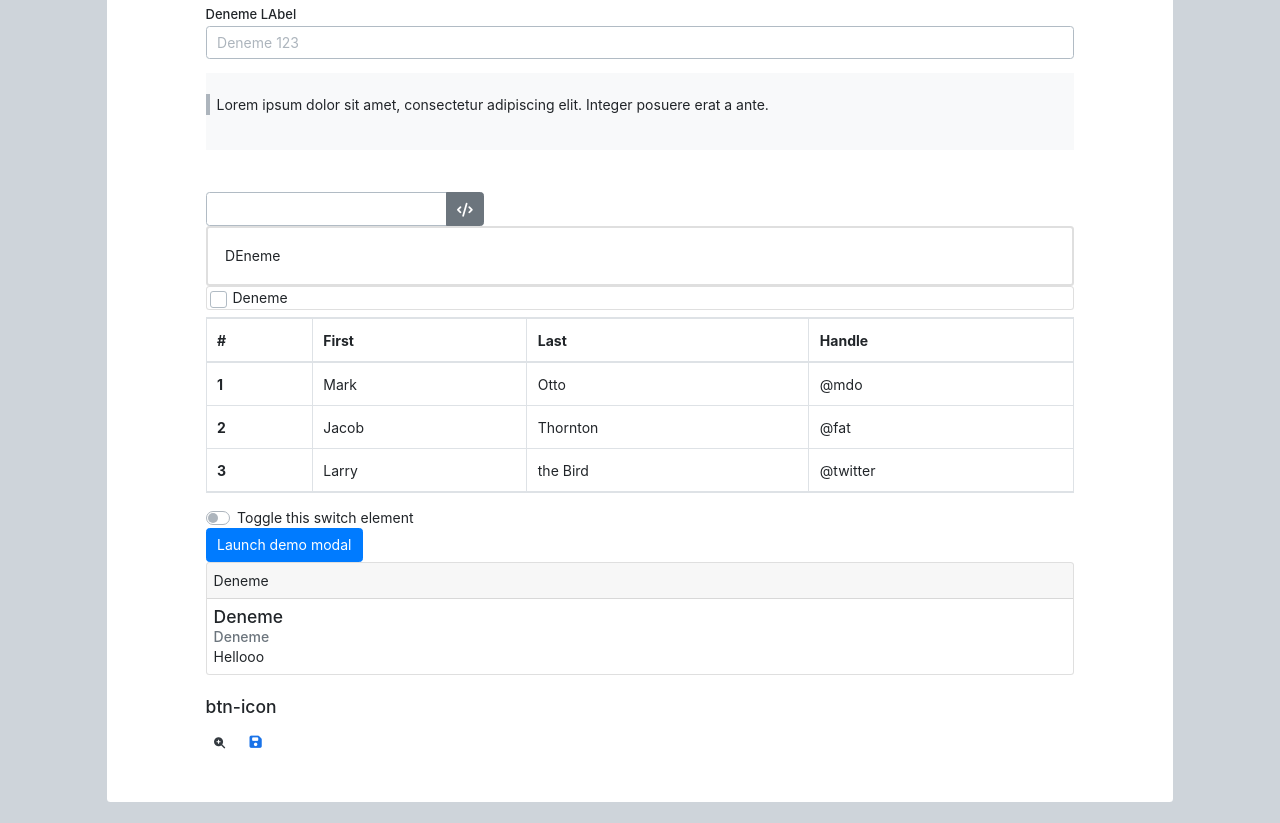
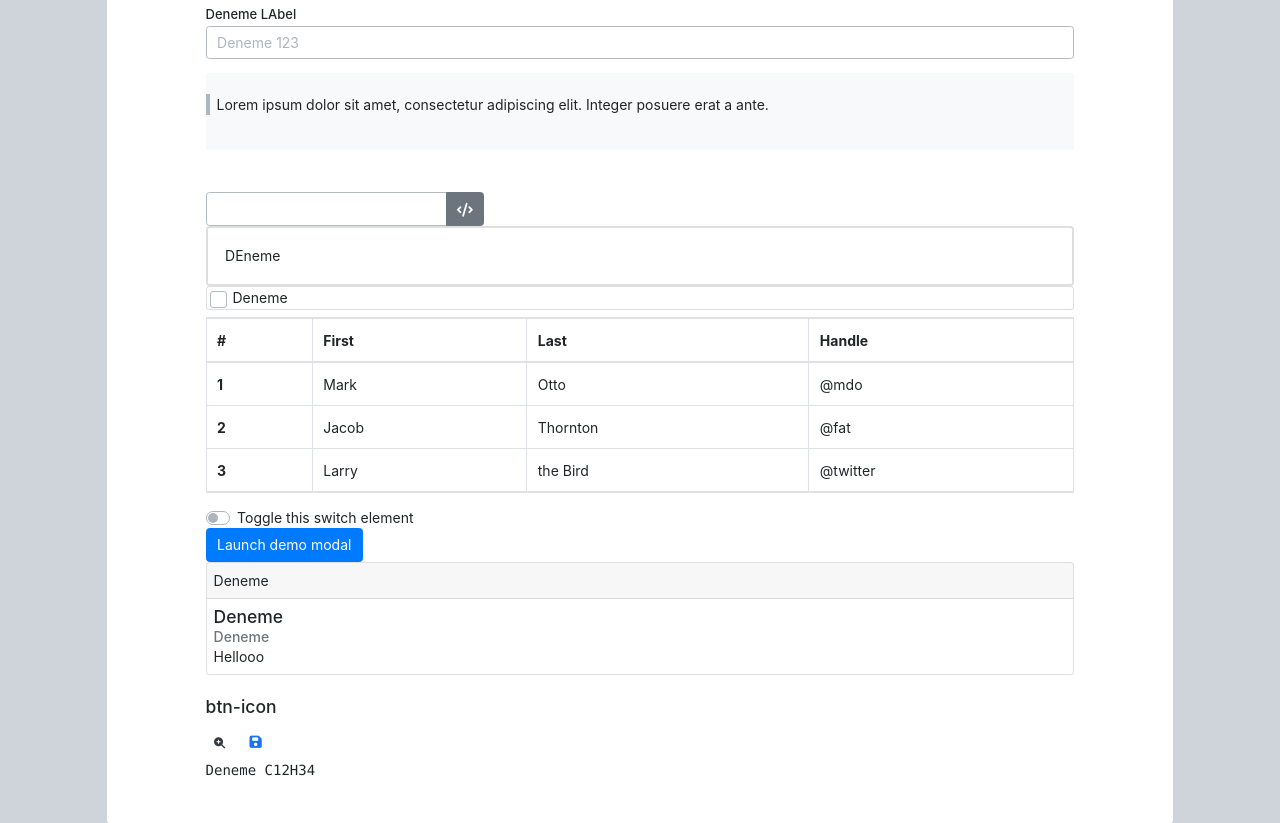
Before and after one commit to aydoganab/otmnew_design, a website: page src/home.html in a window 1280 px wide. Shown: the part 409-1232 px from the top of the page. Before the commit the page ends 1211 px from the top, so only its background shows below. Drawn offline with Linux system fonts and the light colour scheme.

Commit message:
.samp class added

```diff
--- a/src/home.html
+++ b/src/home.html
@@ -322,6 +322,7 @@
                     </div>
 
 
+                    <div class="samp">Deneme C12H34</div>
 
                 </div>
 
--- a/src/scss/style.scss
+++ b/src/scss/style.scss
@@ -494,6 +494,10 @@ caption {
   }
 }
 
+.samp {
+  @extend samp;
+}
+
 html {
   @extend html;
   font-size: 14px;
```
Also changed, not shown: src/css/otm_newdesign.css.
